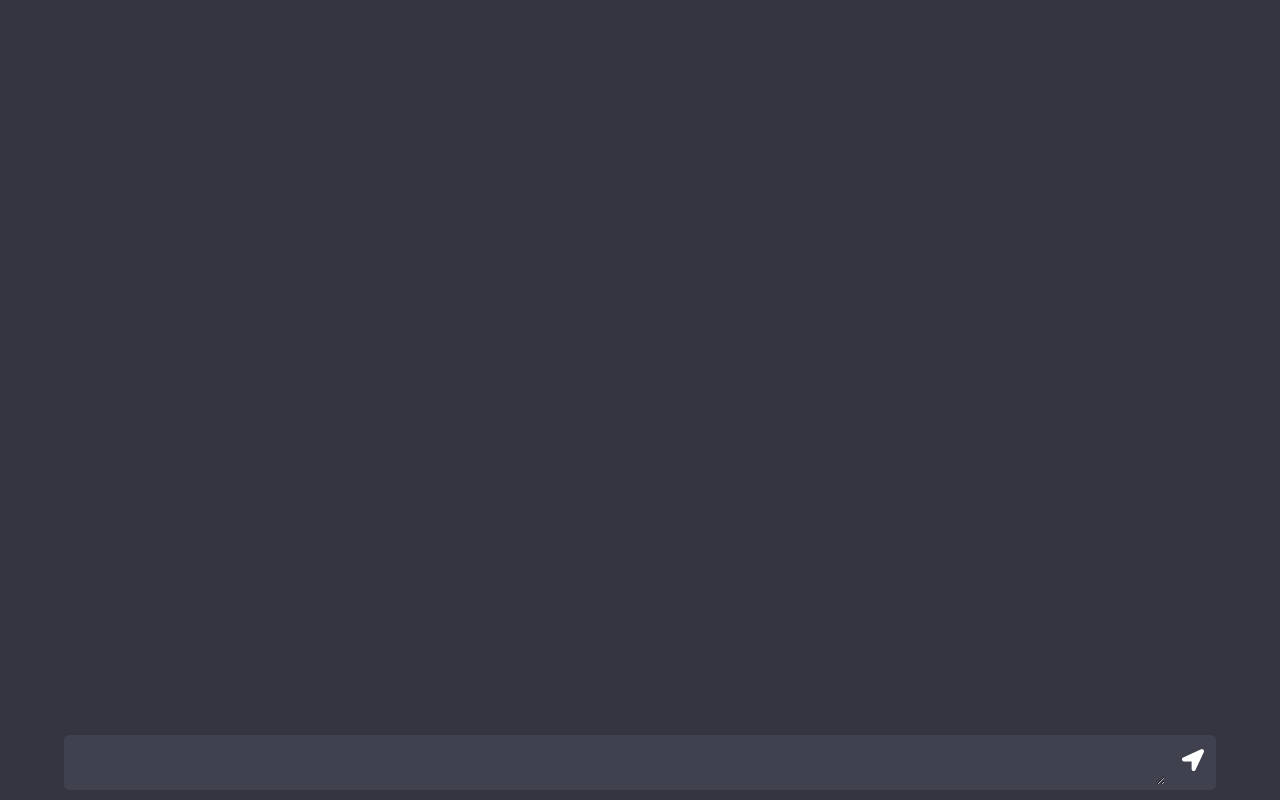
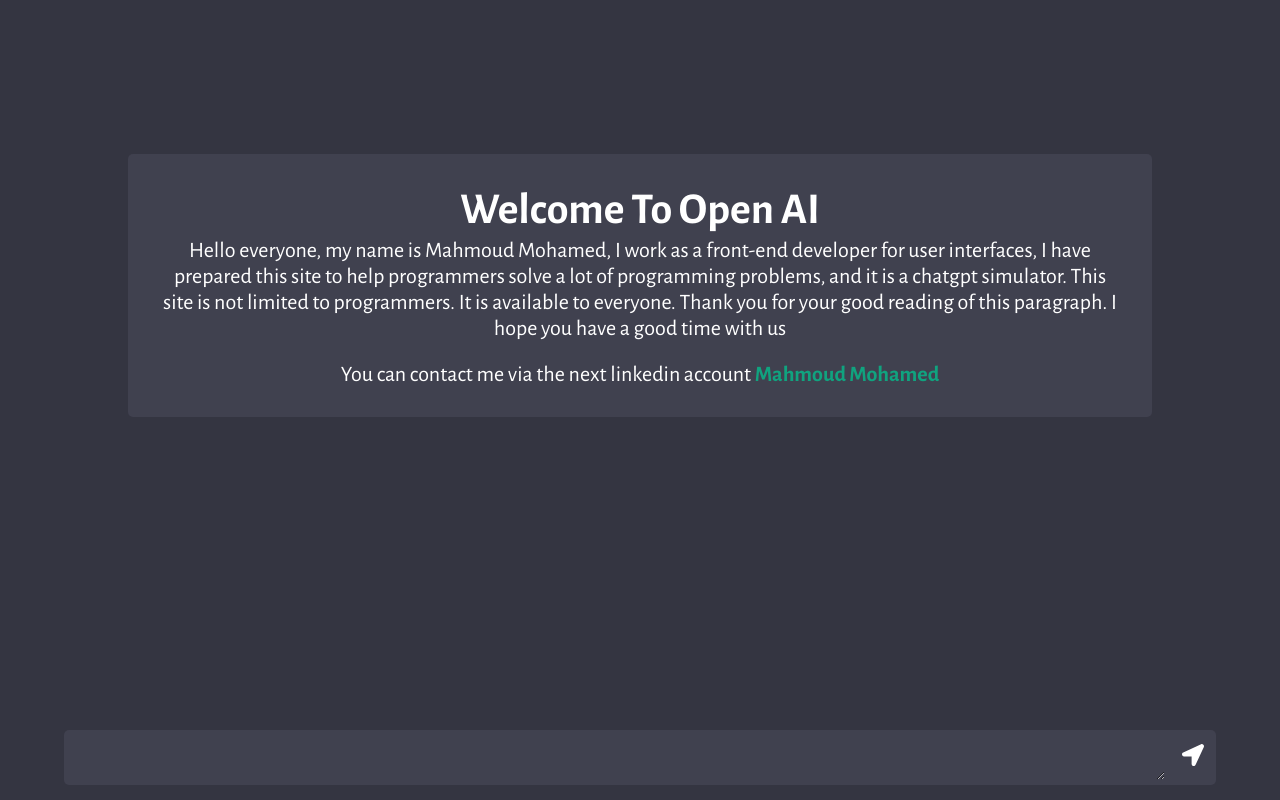
Before and after one commit to Eng1Mahmoud/chatAi, a React (Create React App) app in the folder client/: page / in a window 1280 px wide. Built offline with nearby package versions, Linux system fonts and the light colour scheme.

Commit message:
update frontend

```diff
--- a/client/src/App.css
+++ b/client/src/App.css
@@ -39,6 +39,27 @@
 /* hides scrollbar */
 #chat_container::-webkit-scrollbar {
   display: none;
+}
+.welcome {
+  background: #40414f;
+  border-radius: 5px;
+  -webkit-border-radius: 5px;
+  -moz-border-radius: 5px;
+  -ms-border-radius: 5px;
+  -o-border-radius: 5px;
+  color: white;
+  padding: 30px;
+  margin-top: 15%;
+  font-size: 22px;
+  text-align: center;
+}
+
+.welcome p {
+  padding-top: 20px;
+}
+.welcome p strong a {
+  text-decoration: none;
+  color: #10a37f;
 }
 .wrapper {
   width: 100%;
@@ -122,6 +143,10 @@
   -moz-border-radius: 5px;
   -ms-border-radius: 5px;
   -o-border-radius: 5px;
+  position: fixed;
+  bottom: 15px;
+  left: 5%;
+  right: 5%;
 }
 
 textarea {
@@ -155,7 +180,7 @@
 }
 
 @media (max-width: 767px) {
-  #chat_container{
+  #chat_container {
     width: 95%;
   }
 }
--- a/client/src/components/Container.jsx
+++ b/client/src/components/Container.jsx
@@ -70,13 +70,34 @@
     }
   };
   // focus on input field when loud site
-  useEffect(()=>{
-    refTextArea.current.focus()
-  },[])
+  useEffect(() => {
+    refTextArea.current.focus();
+  }, []);
   return (
     <>
       <div id="chat_container" ref={refChat}>
-        {messages.map((message, index) => (
+        {messages.length === 0 ? (
+          <div className="welcome">
+            <h1>Welcome To Open AI</h1>
+            <div>
+              Hello everyone, my name is Mahmoud Mohamed, I work as a front-end
+              developer for user interfaces, I have prepared this site to help
+              programmers solve a lot of programming problems, and it is a
+              chatgpt simulator. This site is not limited to programmers. It is
+              available to everyone. Thank you for your good reading of this
+              paragraph. I hope you have a good time with us
+            </div>
+            <p>
+              You can contact me via the next linkedin account{" "}
+              <strong>
+                <a href="http://www.linkedin.com/in/mahmoudmohamed1">
+                  Mahmoud Mohamed
+                </a>
+              </strong>
+            </p>
+          </div>
+        ) : (
+          messages.map((message, index) => (
             <div className="wrapper" key={index}>
               <div className={`chat ${message.isAi ? "ai" : "user"}`}>
                 <div className="profile">
@@ -104,7 +125,8 @@
                 </div>
               </div>
             </div>
-        ))}
+          ))
+        )}
       </div>
       <form onSubmit={handleSubmit} onKeyDown={(e) => handleKeyDown(e)}>
         <textarea
```
Lines whose indentation alone changed are shown as unchanged.
